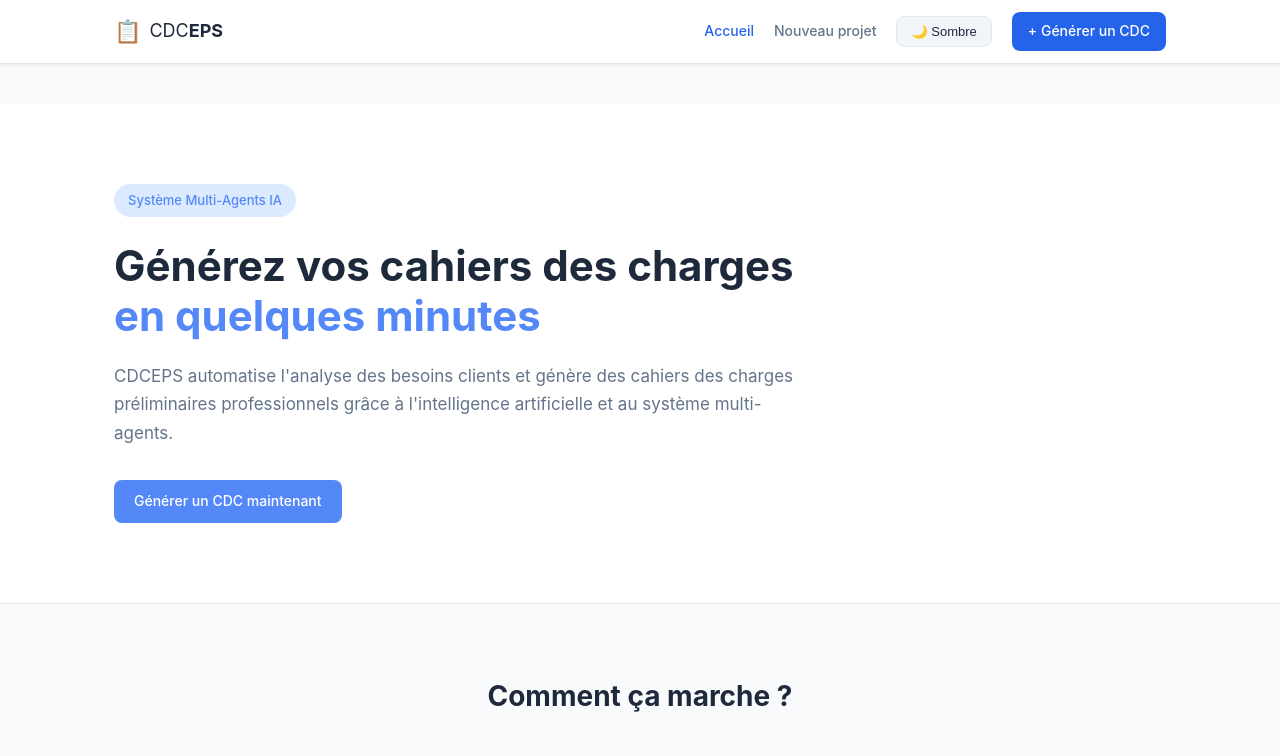
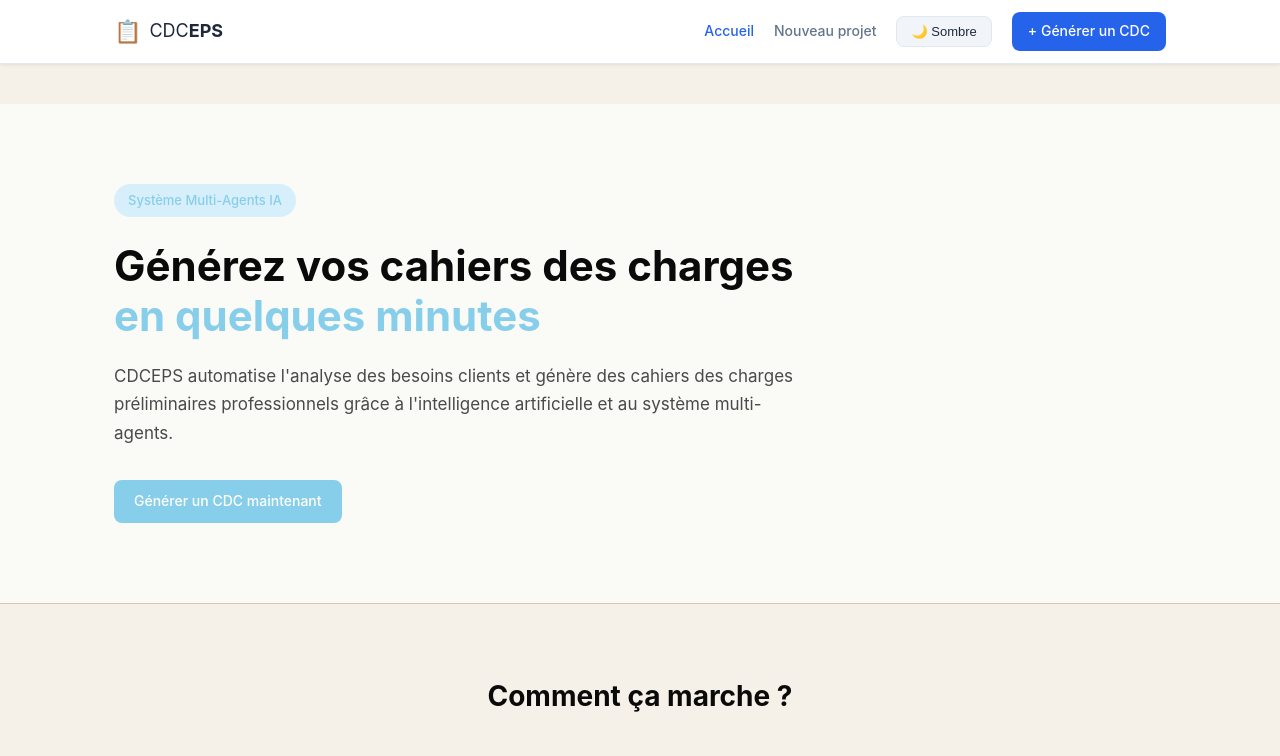
Before and after one commit to Ramadiaw12/CDCeps, a React app in the folder frontend/: page / in a window 1280 px wide. Shown: the top 756 px of the page. Built offline with nearby package versions, Linux system fonts and the light colour scheme; the HTML template or start-up script is replaced by a standard one.

Commit message:
fix the front

```diff
--- a/frontend/src/styles/global.css
+++ b/frontend/src/styles/global.css
@@ -4,45 +4,41 @@
     margin: 0;
     padding: 0;
 }
-
-/* ── Thème clair ────────────────────────────────────────────── */
 [data-theme="light"] {
-    --bg:              #f8fafc;
-    --surface:         #ffffff;
-    --surface-hover:   #f1f5f9;
-    --border:          #e2e8f0;
-    --text:            #1e293b;
-    --text-muted:      #64748b;
-    --text-hint:       #94a3b8;
-    --primary:         #5488f8;
-    --primary-dark:    #5488f8;
-    --primary-light:   #dbeafe;
+    --bg:              #F5F0E8;
+    --surface:         #FAFAF7;
+    --surface-hover:   #EDE8DC;
+    --border:          #D4C9B0;
+    --text:            #0A0A0A;
+    --text-muted:      #4A4A4A;
+    --text-hint:       #7A7A7A;
+    --primary:         #87CEEB;
+    --primary-dark:    #5BB8DE;
+    --primary-light:   #D6EFFA;
     --success:         #10b981;
-    --warning:         #f1b958;
-    --danger:          #f08f8f;
+    --warning:         #f59e0b;
+    --danger:          #ef4444;
     --shadow:          0 1px 3px rgba(0,0,0,0.08);
     --shadow-md:       0 4px 6px rgba(0,0,0,0.07);
 }
 
-/* ── Thème sombre ───────────────────────────────────────────── */
 [data-theme="dark"] {
-    --bg:              #0f172a;
-    --surface:         #1e293b;
-    --surface-hover:   #273549;
-    --border:          #334155;
-    --text:            #f1f5f9;
-    --text-muted:      #94a3b8;
-    --text-hint:       #64748b;
-    --primary:         #3b82f6;
-    --primary-dark:    #2563eb;
-    --primary-light:   #1e3a5f;
+    --bg:              #0A0A0A;
+    --surface:         #141414;
+    --surface-hover:   #1E1E1E;
+    --border:          #2A2A2A;
+    --text:            #F5F0E8;
+    --text-muted:      #B8B0A0;
+    --text-hint:       #7A7470;
+    --primary:         #87CEEB;
+    --primary-dark:    #5BB8DE;
+    --primary-light:   #0D2A36;
     --success:         #10b981;
     --warning:         #f59e0b;
     --danger:          #ef4444;
-    --shadow:          0 1px 3px rgba(0,0,0,0.4);
-    --shadow-md:       0 4px 6px rgba(0,0,0,0.3);
+    --shadow:          0 1px 3px rgba(0,0,0,0.5);
+    --shadow-md:       0 4px 6px rgba(0,0,0,0.4);
 }
-
 /* ── Base ───────────────────────────────────────────────────── */
 body {
     font-family: 'Inter', 'Segoe UI', sans-serif;
```
